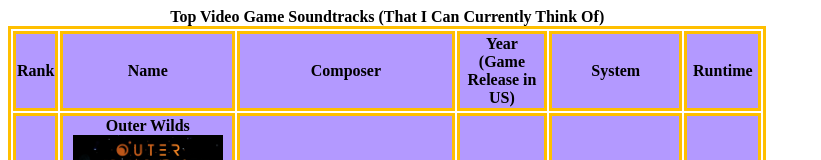
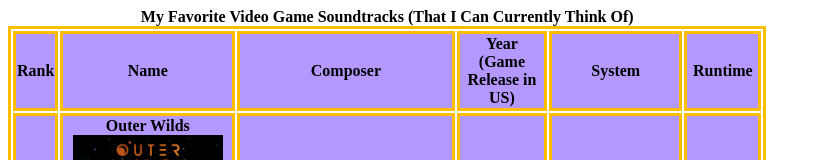
Before and after one commit to mrzakkaz/fid, a plain HTML site: page Table/index.html in a window 1280 px wide. Shown: the top 160 px of the page, without its empty margins (0-821 px from the left). Drawn offline with Linux system fonts and the light colour scheme.

Commit message:
changed caption in table

```diff
--- a/Table/index.html
+++ b/Table/index.html
@@ -19,7 +19,7 @@ td {
 <body>
 
   <table style="width: 60%;">
-    <caption><strong>Top Video Game Soundtracks (That I Can Currently Think Of)</caption>
+    <caption><strong>My Favorite Video Game Soundtracks (That I Can Currently Think Of)</caption>
     <colgroup>
       <col span="6" style="background-color: #b399ff">
     </colgroup>
```
